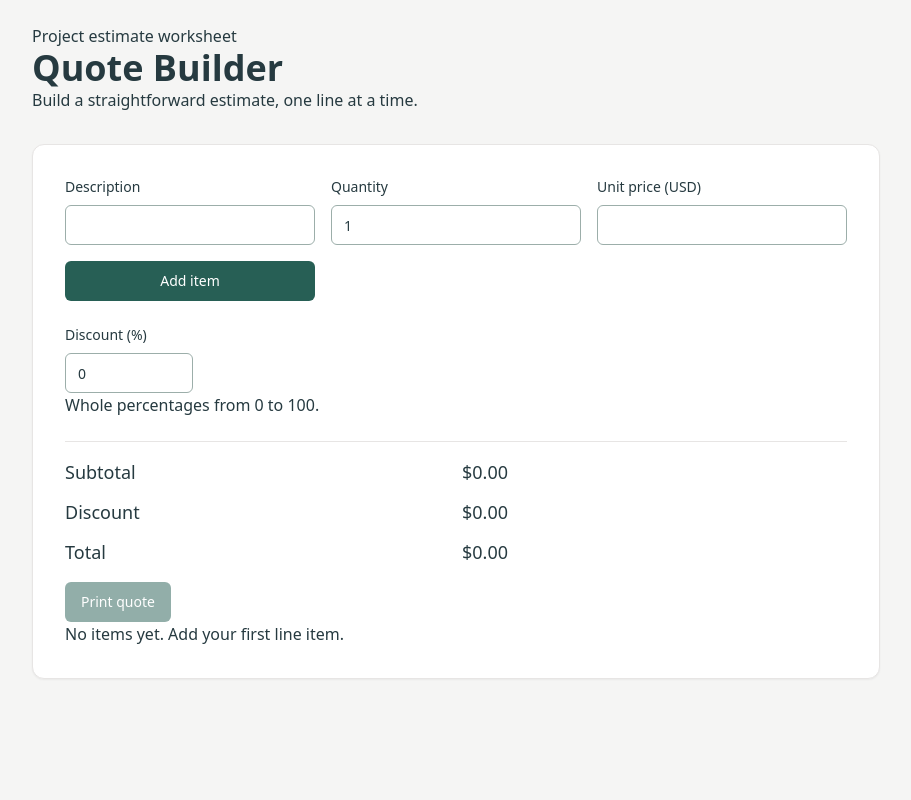
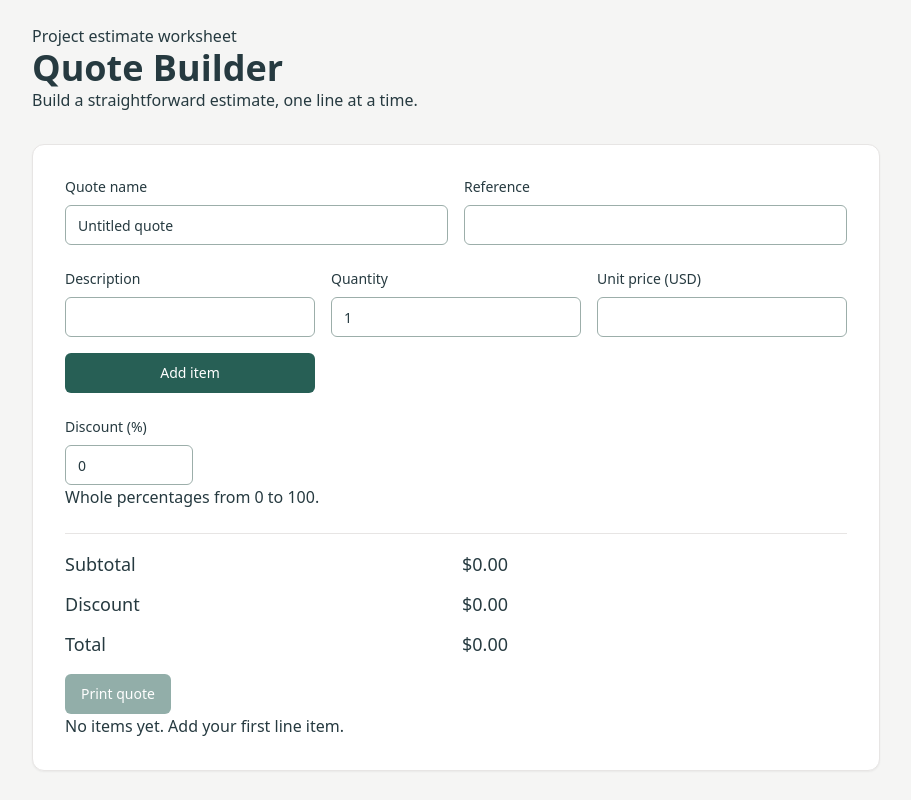
Before and after one commit to kirkduchesne/quote-builder, a Next.js app: page / in a window 1280 px wide. Shown: the whole page, without its empty margins (184-1095 px from the left). Built offline with nearby package versions, Linux system fonts and the light colour scheme.

Commit message:
feat: add named quote references and draft snapshots

```diff
--- a/components/quote-form.tsx
+++ b/components/quote-form.tsx
@@ -1,22 +1,29 @@
 'use client';
 
-import { useRef, useState, type FormEvent } from 'react';
+import { useEffect, useRef, useState, type FormEvent } from 'react';
 import { Button } from '@/components/ui/button';
 import { Input } from '@/components/ui/input';
 import { calculateTotal, dollars, parseCents } from '@/lib/money';
 
-type Item = { id: number; description: string; quantity: number; cents: number };
+import { type Draft, type Item, newDraft } from '@/lib/drafts';
+const blank = newDraft('unsaved');
 
-export function QuoteForm() {
-  const [items, setItems] = useState<Item[]>([]);
+export function QuoteForm({ initial = blank, onSave, onDirty }: { initial?: Draft; onSave?: (draft: Draft) => void; onDirty?: (dirty: boolean) => void }) {
+  const [items, setItems] = useState<Item[]>(initial.items);
   const [description, setDescription] = useState('');
   const [quantity, setQuantity] = useState('1');
   const [price, setPrice] = useState('');
   const [message, setMessage] = useState('');
-  const [discount, setDiscount] = useState('0');
+  const [discount, setDiscount] = useState(String(initial.discount));
   const validDiscount = /^\d{1,3}$/.test(discount) && Number(discount) <= 100;
   const totals = calculateTotal(items, validDiscount ? Number(discount) : 0);
-  const nextId = useRef(1);
+  const [name, setName] = useState(initial.name);
+  const [reference, setReference] = useState(initial.reference);
+  const [notes, setNotes] = useState(initial.notes);
+  const nextId = useRef(Math.max(0, ...initial.items.map(item => item.id)) + 1);
+  useEffect(() => {
+    onDirty?.(JSON.stringify({ ...initial, name, reference, notes, items, discount: Number(discount) }) !== JSON.stringify(initial) || !!description || !!price || quantity !== '1');
+  }, [name, reference, notes, items, discount, initial, onDirty, description, price, quantity]);
   const descriptionRef = useRef<HTMLInputElement>(null);
   function addItem(event: FormEvent<HTMLFormElement>) {
     event.preventDefault();
@@ -49,6 +56,11 @@ export function QuoteForm() {
   }
   return (
     <div className="rounded-xl border border-stone-200 bg-white p-5 shadow-sm sm:p-8 print:border-0 print:shadow-none">
+      <div className="mb-6 grid gap-4 sm:grid-cols-2 print:hidden">
+        <div><label htmlFor="quote-name">Quote name</label><Input id="quote-name" value={name} maxLength={80} onChange={e => setName(e.target.value)} /></div>
+        <div><label htmlFor="reference">Reference</label><Input id="reference" value={reference} maxLength={80} onChange={e => setReference(e.target.value)} /></div>
+      </div>
+      <h2 className="hidden text-2xl print:block">{name}</h2><p className="hidden print:block">{reference}</p>
       <form className="grid gap-4 sm:grid-cols-3 print:hidden" onSubmit={addItem}>
         <div>
           <label htmlFor="description">Description</label>
@@ -137,6 +149,7 @@ export function QuoteForm() {
         <dt>Total</dt>
         <dd>{dollars(totals.total)}</dd>
       </dl>
+      {onSave ? <Button type="button" className="mt-4 mr-3 print:hidden" disabled={!name.trim() || !validDiscount || !!description || !!price || quantity !== '1'} onClick={() => onSave({ ...initial, name: name.trim(), reference, notes, items, discount: Number(discount) })}>Save draft</Button> : null}
       <Button
         type="button"
         className="mt-4 print:hidden"
```
